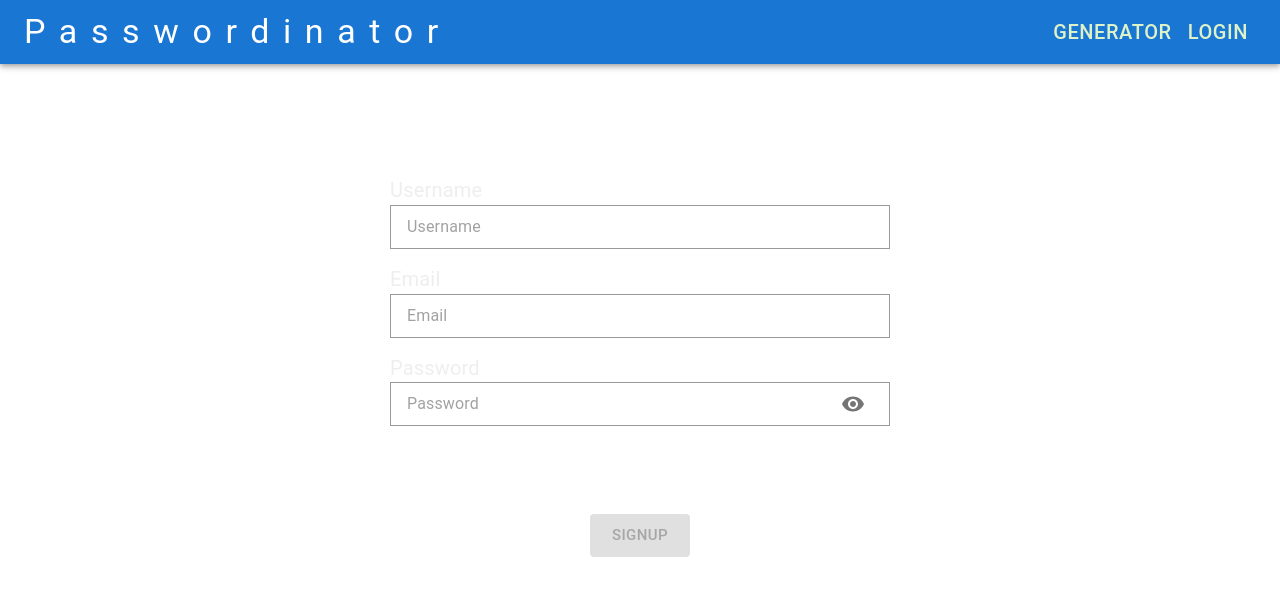
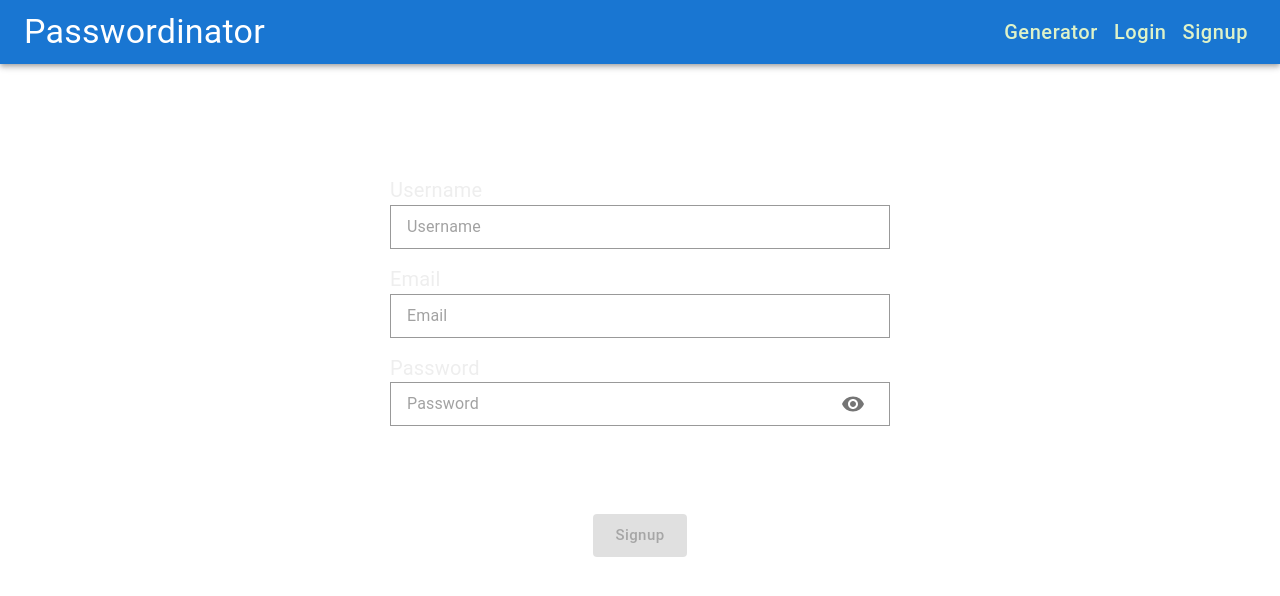
Before and after one commit to seddboi/pwdntr-client, a React (Create React App) app: page /signup in a window 1280 px wide. Shown: the top 596 px of the page. Built offline with nearby package versions, Linux system fonts and the light colour scheme.

Commit message:
upadted frontend to have layout component with same navbar component... also adjusted sessionstorage variables

```diff
--- a/src/components/Form/form.js
+++ b/src/components/Form/form.js
@@ -11,7 +11,6 @@ import {
 	Dialog,
 	DialogTitle,
 } from '@mui/material';
-import { ThemeProvider } from '@mui/material/styles';
 import { Popup } from '../Popup/popup';
 import { usePasswordRandomizer } from '../../hooks/usePasswordRandomizer';
 import { useLocation } from 'react-router-dom';
@@ -19,7 +18,7 @@ import Axios from 'axios';
 import '../Form/form.css';
 import { APP_URL } from '../../App';
 
-export function Form({ theme }) {
+export function Form() {
 	const [isOpen, setisOpen] = useState(false);
 	const [entryUsername, setEntryUsername] = useState('');
 	const [password, setPassword] = useState('');
@@ -102,7 +101,6 @@ export function Form({ theme }) {
 	const randomPass = usePasswordRandomizer(parseInt(characterEntry), isUppercase, isLowercase, isNumbers, isSpecial);
 
 	return (
-		<ThemeProvider theme={theme}>
 		<Container>
 			<FormGroup>
 				<InputBase
@@ -209,6 +207,5 @@ export function Form({ theme }) {
 				{popupSwitcher()}
 			</Box>
 		</Container>
-		</ThemeProvider>
 	);
 }
--- /dev/null
+++ b/src/components/NavBar/navbar.js
@@ -0,0 +1,74 @@
+import React from 'react';
+import Axios from 'axios';
+import { Box, AppBar, Toolbar, Typography, Button } from '@mui/material';
+import { useNavigate } from 'react-router-dom';
+import { APP_URL } from '../../App';
+
+const navBtns = {
+	false: [
+		{ name: 'Generator', route: '/' },
+		{ name: 'Login', route: '/login' },
+		{ name: 'Signup', route: '/signup' },
+	],
+	true: [
+		{ name: 'Home', route: '/home' },
+		{ name: 'Passwords', route: '/saved' },
+		{ name: 'Logout', route: '/login' },
+	],
+};
+
+export function NavBar() {
+	const navigate = useNavigate();
+
+	const pageBtns = sessionStorage.getItem('_a') ? navBtns[true] : navBtns[false];
+	const header = sessionStorage.getItem('_a') ? `Welcome, ` + sessionStorage.getItem('_un') : 'Passwordinator';
+
+	const logout = async () => {
+		await Axios.post(APP_URL + '/logout', {
+			userID: sessionStorage.getItem('_uid'),
+			token: sessionStorage.getItem('_at'),
+		}).then((res) => {
+			sessionStorage.removeItem('_at');
+			sessionStorage.removeItem('_uid');
+			sessionStorage.removeItem('_a');
+			sessionStorage.removeItem('_un');
+		});
+	};
+
+	return (
+		<Box component="nav" sx={{ flexGrow: 1, margin: 0, width: '100%', bgcolor: 'background' }}>
+			<AppBar position="static">
+				<Toolbar>
+					<Typography
+						variant="h4"
+						sx={{
+							display: { xs: 'none', sm: 'block' },
+							flexGrow: 1,
+							textAlign: 'start',
+						}}
+					>
+						{header}
+					</Typography>
+					{pageBtns.map((obj, i) => (
+						<Button
+							key={i}
+							color="button"
+							onClick={() => {
+								if (obj.name === 'Logout') {
+									console.log('logout triggered');
+									logout();
+									navigate(obj.route, { replace: true });
+								} else {
+									navigate(obj.route);
+								}
+							}}
+							sx={{ fontSize: '20px' }}
+						>
+							{obj.name}
+						</Button>
+					))}
+				</Toolbar>
+			</AppBar>
+		</Box>
+	);
+}
--- a/src/pages/Error404/error404.js
+++ b/src/pages/Error404/error404.js
@@ -1,12 +1,13 @@
-import { Box, Typography, Button } from '@mui/material';
+import { Typography, Button } from '@mui/material';
 import { useNavigate } from 'react-router-dom';
+import { Layout } from '../layout/layout.js';
 import React from 'react';
 
 export function Error404() {
 	const navigate = useNavigate();
 
 	return (
-		<Box>
+		<Layout>
 			<Typography variant="h4" color="white" sx={{ textAlign: 'left', m: 6 }}>
 				Error 404: Page not found...
 			</Typography>
@@ -19,6 +20,6 @@ export function Error404() {
 			>
 				Home
 			</Button>
-		</Box>
+		</Layout>
 	);
 }
--- a/src/pages/Generator/generator.js
+++ b/src/pages/Generator/generator.js
@@ -1,54 +1,18 @@
 import React from 'react';
-import { AppBar, Toolbar, Typography, Box, Button } from '@mui/material';
-import { useNavigate } from 'react-router-dom';
+import { Typography, Box } from '@mui/material';
+import { Layout } from '../layout/layout.js';
 import { Form } from '../../components/Form/form';
 import './generator.css';
 
 export function Generator() {
-	const navigate = useNavigate();
 	return (
-		<Box>
-			<Box component="nav" sx={{ flexGrow: 1 }}>
-				<AppBar position="static">
-					<Toolbar>
-						<Typography
-							variant="h4"
-							sx={{
-								display: { xs: 'none', sm: 'block' },
-								flexGrow: 1,
-								textAlign: 'start',
-								letterSpacing: { xs: 'none', sm: '0.2em', md: '0.4em' },
-							}}
-						>
-							Passwordinator
-						</Typography>
-						<Button
-							color="button"
-							onClick={() => {
-								navigate('/signup');
-							}}
-							sx={{ fontSize: '20px' }}
-						>
-							Signup
-						</Button>
-						<Button
-							color="button"
-							onClick={() => {
-								navigate('/login');
-							}}
-							sx={{ fontSize: '20px' }}
-						>
-							Login
-						</Button>
-					</Toolbar>
-				</AppBar>
-			</Box>
+		<Layout>
 			<Box className="top-section" component="main" sx={{ mt: 5, mb: 5 }}>
 				<Typography className="subhead-title" variant="h5" sx={{ fontSize: '20px', color: '#eeeeee' }}>
 					Enter your preferences below and press go!
 				</Typography>
 			</Box>
 			<Form />
-		</Box>
+		</Layout>
 	);
 }
--- a/src/pages/Login/login.js
+++ b/src/pages/Login/login.js
@@ -1,7 +1,8 @@
 import React, { useState, useEffect } from 'react';
 import Axios from 'axios';
-import { Box, AppBar, Toolbar, InputLabel, InputBase, Typography, Button, InputAdornment, IconButton } from '@mui/material';
+import { Box, InputLabel, InputBase, Typography, Button, InputAdornment, IconButton } from '@mui/material';
 import { useNavigate } from 'react-router-dom';
+import { Layout } from '../layout/layout.js';
 import { Visibility, VisibilityOff } from '@mui/icons-material';
 import { APP_URL } from '../../App';
 
@@ -9,10 +10,8 @@ export function Login() {
 	const [loginUsername, setLoginUsername] = useState('');
 	const [loginPassword, setLoginPassword] = useState('');
 	const [showPassword, setShowPassword] = useState(false);
-	const [loginStatus, setLoginStatus] = useState(false);
-	const [userInfo, setUserInfo] = useState({});
+	const [status, setStatus] = useState(false);
 	const [loginErrorMessage, setLoginErrorMessage] = useState('');
-	// const [loginError, setLoginError] = useState(false);
 
 	const navigate = useNavigate();
 
@@ -26,12 +25,13 @@ export function Login() {
 			password: loginPassword,
 		}).then((res) => {
 			if (res.data.auth) {
-				sessionStorage.setItem('aT', res.data.token);
-				setLoginStatus(res.data.auth);
-				setUserInfo(res.data.result);
+				sessionStorage.setItem('_at', res.data.token);
+				sessionStorage.setItem('_a', res.data.auth);
+				sessionStorage.setItem('_un', res.data.result.username);
+				sessionStorage.setItem('_uid', res.data.result.id);
+				setStatus(res.data.auth);
 			} else {
 				setLoginErrorMessage(res.data.message);
-				// setLoginError(true);
 			}
 			setLoginUsername('');
 			setLoginPassword('');
@@ -39,49 +39,15 @@ export function Login() {
 	};
 
 	useEffect(() => {
-		if (loginStatus) {
-			navigate('/home', { state: { status: loginStatus, user: userInfo }, replace: true });
+		if (status) {
+			navigate('/home', { replace: true });
 		}
 		// eslint-disable-next-line
-	}, [loginStatus]);
+	}, [status]);
 
 	return (
+		<Layout>
 			<Box sx={{ display: 'flex', flexDirection: 'column', justifyContent: 'center', alignItems: 'center' }}>
-			<Box component="nav" sx={{ flexGrow: 1, margin: 0, width: '100%' }}>
-				<AppBar position="static">
-					<Toolbar>
-						<Typography
-							variant="h4"
-							sx={{
-								display: { xs: 'none', sm: 'block' },
-								flexGrow: 1,
-								textAlign: 'start',
-								letterSpacing: { xs: 'none', sm: '0.2em', md: '0.4em' },
-							}}
-						>
-							Passwordinator
-						</Typography>
-						<Button
-							color="button"
-							onClick={() => {
-								navigate('/');
-							}}
-							sx={{ fontSize: '20px' }}
-						>
-							Generator
-						</Button>
-						<Button
-							color="button"
-							onClick={() => {
-								navigate('/signup');
-							}}
-							sx={{ fontSize: '20px' }}
-						>
-							Signup
-						</Button>
-					</Toolbar>
-				</AppBar>
-			</Box>
 				<Box component="form" sx={{ display: 'flex', flexDirection: 'column', width: '90%', maxWidth: '500px', m: 4 }}>
 					<Typography variant="h2" color="#ffffff" sx={{ mb: 5 }}>
 						Welcome Back!
@@ -149,5 +115,6 @@ export function Login() {
 					Login
 				</Button>
 			</Box>
+		</Layout>
 	);
 }
--- a/src/pages/Signup/signup.js
+++ b/src/pages/Signup/signup.js
@@ -1,6 +1,7 @@
 import React, { useEffect, useState } from 'react';
 import Axios from 'axios';
-import { Box, AppBar, Toolbar, InputLabel, InputBase, Typography, Button, IconButton, InputAdornment } from '@mui/material';
+import { Box, InputLabel, InputBase, Typography, Button, IconButton, InputAdornment } from '@mui/material';
+import { Layout } from '../layout/layout.js';
 import { useNavigate } from 'react-router-dom';
 import { APP_URL } from '../../App';
 import { Visibility, VisibilityOff } from '@mui/icons-material';
@@ -50,42 +51,8 @@ export function Signup() {
 	}, [loginStatus]);
 
 	return (
+		<Layout>
 			<Box sx={{ display: 'flex', flexDirection: 'column', justifyContent: 'center', alignItems: 'center' }}>
-			<Box component="nav" sx={{ flexGrow: 1, margin: 0, width: '100%' }}>
-				<AppBar position="static">
-					<Toolbar>
-						<Typography
-							variant="h4"
-							sx={{
-								display: { xs: 'none', sm: 'block' },
-								flexGrow: 1,
-								textAlign: 'start',
-								letterSpacing: { xs: 'none', sm: '0.2em', md: '0.4em' },
-							}}
-						>
-							Passwordinator
-						</Typography>
-						<Button
-							color="button"
-							onClick={() => {
-								navigate('/');
-							}}
-							sx={{ fontSize: '20px' }}
-						>
-							Generator
-						</Button>
-						<Button
-							color="button"
-							onClick={() => {
-								navigate('/login');
-							}}
-							sx={{ fontSize: '20px' }}
-						>
-							Login
-						</Button>
-					</Toolbar>
-				</AppBar>
-			</Box>
 				<Box component="form" sx={{ display: 'flex', flexDirection: 'column', width: '90%', maxWidth: '500px', margin: 4 }}>
 					<Typography variant="h2" color="#ffffff" sx={{ mb: 1 }}>
 						Signup Below!
@@ -168,5 +135,6 @@ export function Signup() {
 					Signup
 				</Button>
 			</Box>
+		</Layout>
 	);
 }
--- /dev/null
+++ b/src/pages/layout/header.js
@@ -0,0 +1,11 @@
+import React from 'react';
+import { Box } from '@mui/material';
+import { NavBar } from '../../components/NavBar/navbar';
+
+export function Header() {
+	return (
+		<Box>
+			<NavBar />
+		</Box>
+	);
+}
--- /dev/null
+++ b/src/pages/layout/layout.js
@@ -0,0 +1,12 @@
+import React from 'react';
+import { Box } from '@mui/material';
+import { Header } from './header.js';
+
+export function Layout({ children }) {
+	return (
+		<Box>
+			<Header />
+			<Box>{children}</Box>
+		</Box>
+	);
+}
--- a/src/utils/customTheme.js
+++ b/src/utils/customTheme.js
@@ -13,4 +13,9 @@ export const darkTheme = createTheme({
 			contrastText: '#262626',
 		},
 	},
+	typography: {
+		button: {
+			textTransform: 'none',
+		},
+	},
 });
--- a/src/utils/privateroutes.js
+++ b/src/utils/privateroutes.js
@@ -1,8 +1,8 @@
-import { Outlet, Navigate, useLocation } from 'react-router-dom';
+import { Outlet, Navigate } from 'react-router-dom';
 
 export const PrivateRoutes = () => {
-	const loginStatus = useLocation().state?.status || false;
-	const aT = sessionStorage.getItem('aT');
+	const loginStatus = sessionStorage.getItem('_a') || false;
+	const aT = sessionStorage.getItem('_at') || false;
 
-	return loginStatus && aT !== null ? <Outlet /> : <Navigate to="/login" />;
+	return loginStatus && aT ? <Outlet /> : <Navigate to="/login" />;
 };
```
Also changed, not shown: src/pages/Home/home.js (+5 -35 lines), src/pages/Saved Passwords/savedpasswords.js (+16 -53 lines). Lines whose indentation alone changed are shown as unchanged.
